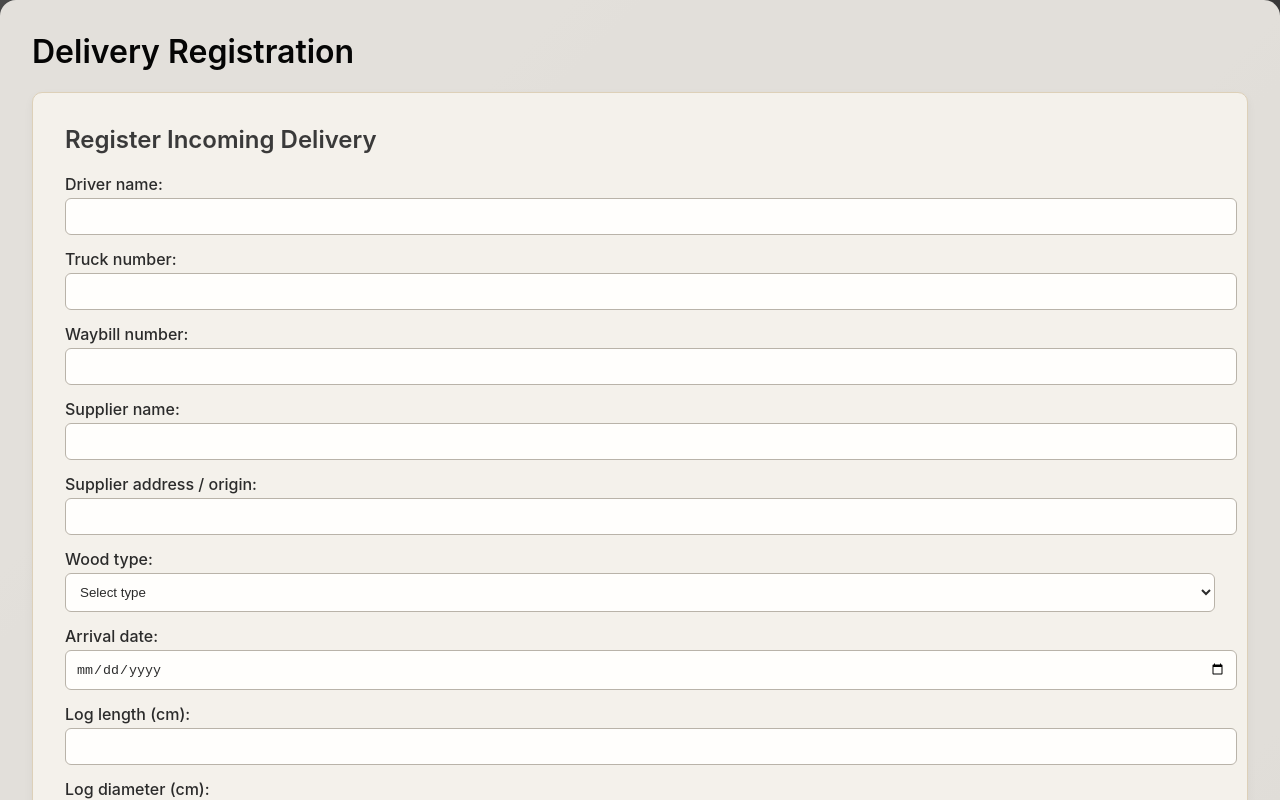
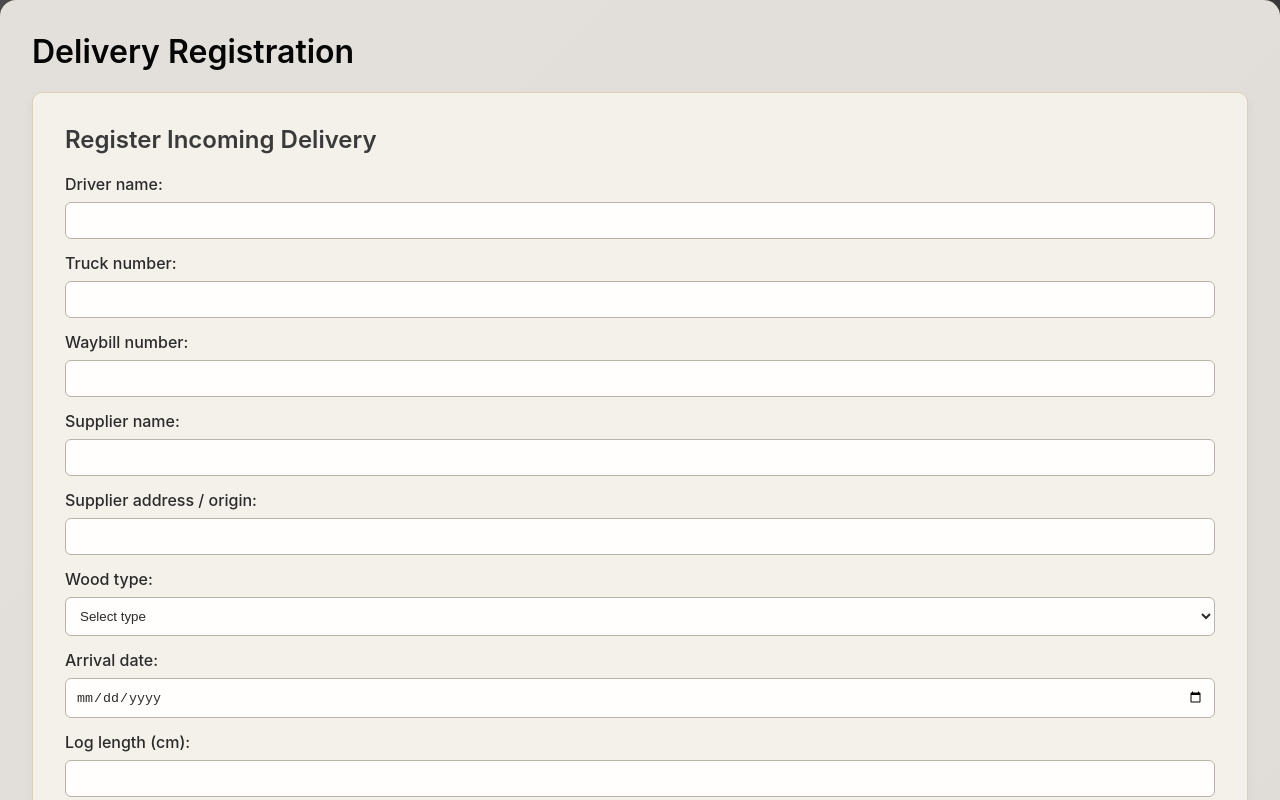
Before and after one commit to erikanmann/swp-erapuit, a React (Create React App) app in the folder frontend/: page / in a window 1280 px wide. Shown: the top 800 px of the page. Built offline with nearby package versions, Linux system fonts and the light colour scheme.

Commit message:
Updated delivery.css to make all input and select fields full width

```diff
--- a/frontend/src/styles/delivery.css
+++ b/frontend/src/styles/delivery.css
@@ -131,3 +131,17 @@
         width: 100%;
     }
 }
+.form select,
+.form input {
+    width: 100%;
+    box-sizing: border-box;
+}
+
+.form label {
+    display: block;
+    margin-bottom: 4px;
+}
+
+.form div {
+    margin-bottom: 12px;
+}
```
